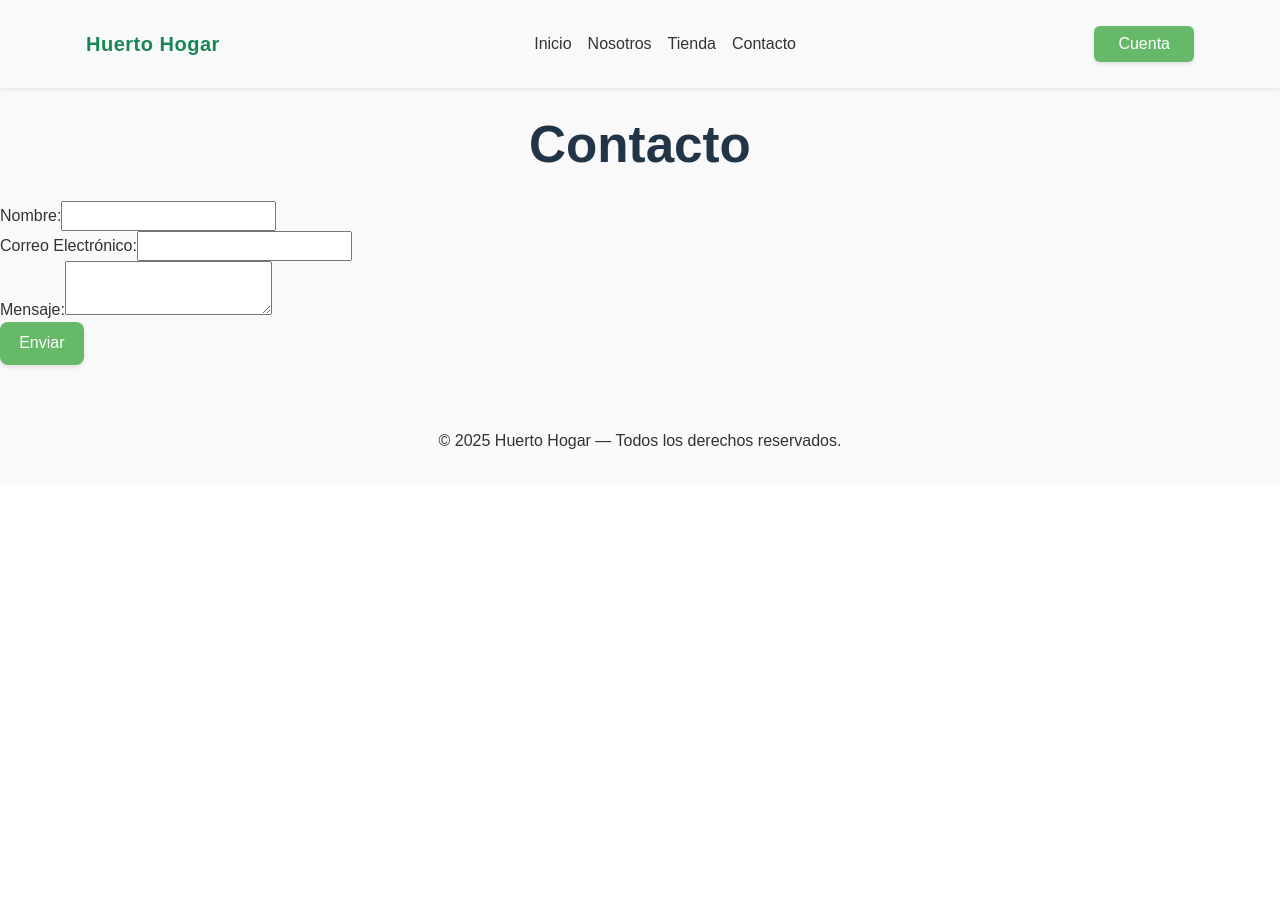
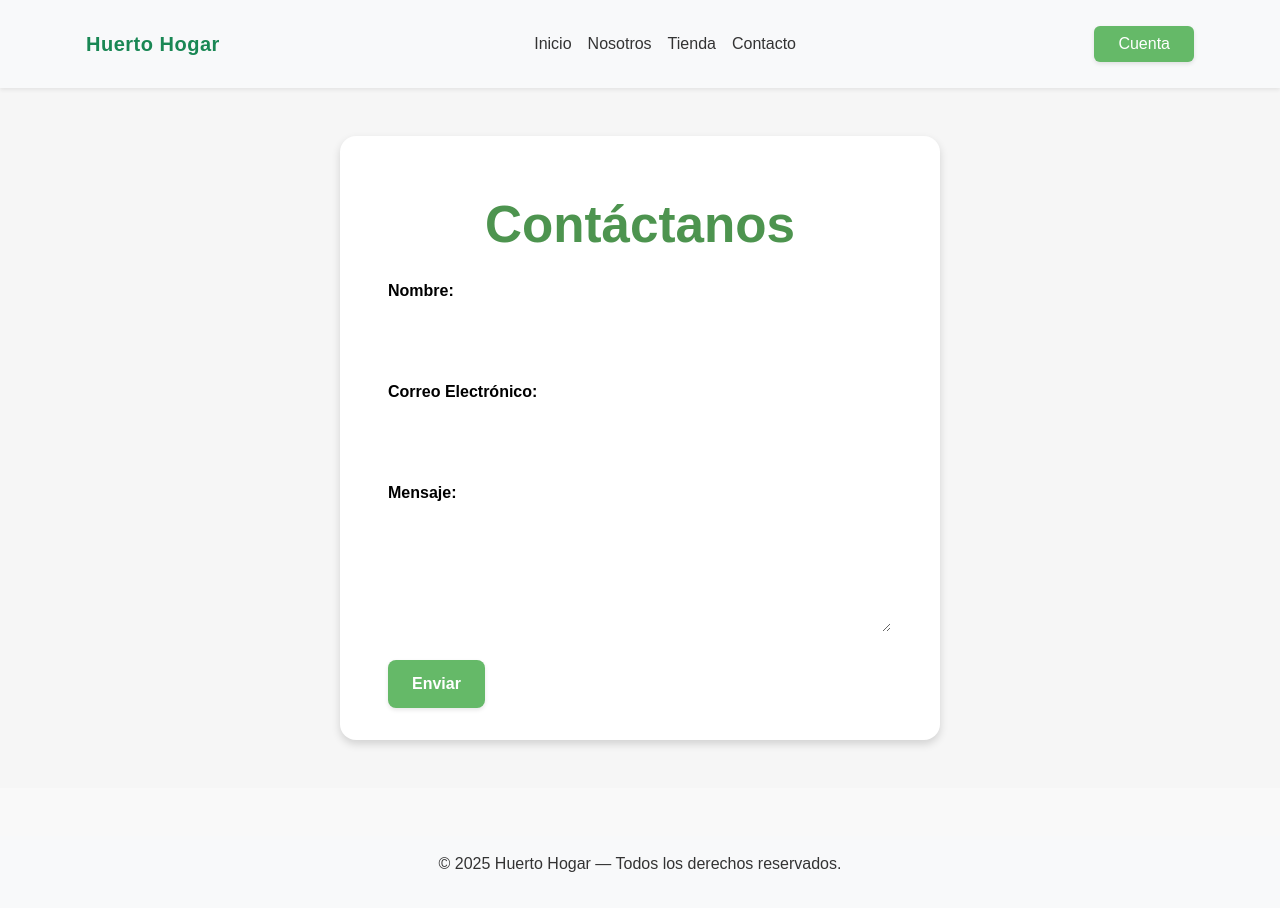
Before and after one commit to Moreella/huerto-hogar-2, a React (Vite) app in the folder frontend/: page /contacto in a window 1280 px wide. Before the commit the page ends 800 px from the top, so only its background shows below. Built offline with nearby package versions, Linux system fonts and the light colour scheme.

Commit message:
css terminados

```diff
--- /dev/null
+++ b/frontend/src/components/CarritoContext.jsx
@@ -0,0 +1,52 @@
+import { createContext, useContext, useState } from "react";
+
+const CarritoContext = createContext();
+
+export function useCarrito() {
+  return useContext(CarritoContext);
+}
+
+// 3️ Componente proveedor (envolverá toda la app)
+export function CarritoProvider({ children }) {
+  const [carrito, setCarrito] = useState([]);
+
+  // Agregar producto
+  const agregarProducto = (producto) => {
+    setCarrito((prev) => {
+      const existente = prev.find((item) => item.id === producto.id);
+      if (existente) {
+        // Si ya existe, solo aumentamos cantidad
+        return prev.map((item) =>
+          item.id === producto.id
+            ? { ...item, cantidad: item.cantidad + 1 }
+            : item
+        );
+      }
+      return [...prev, { ...producto, cantidad: 1 }];
+    });
+  };
+
+  // Eliminar producto
+  const eliminarProducto = (id) => {
+    setCarrito((prev) => prev.filter((item) => item.id !== id));
+  };
+
+  // Vaciar carrito
+  const vaciarCarrito = () => setCarrito([]);
+
+  // Calcular total
+  const total = carrito.reduce(
+    (acc, item) => acc + item.precio * item.cantidad,
+    0
+  );
+
+  return (
+    <CarritoContext.Provider
+      value={{ carrito, agregarProducto, eliminarProducto, vaciarCarrito, total }}
+    >
+      {children}
+    </CarritoContext.Provider>
+  );
+
+
+}
--- a/frontend/src/main.jsx
+++ b/frontend/src/main.jsx
@@ -6,9 +6,11 @@ import "bootstrap/dist/css/bootstrap.min.css";
 import "bootstrap/dist/js/bootstrap.bundle.min.js";
 import './styles/style-buttons.css';
 
-
+import { CarritoProvider } from "./components/CarritoContext.jsx";
 ReactDOM.createRoot(document.getElementById("root")).render(
   <React.StrictMode>
+    <CarritoProvider>
     <App />
+    </CarritoProvider>
   </React.StrictMode>
 );
--- a/frontend/src/pages/Contacto.jsx
+++ b/frontend/src/pages/Contacto.jsx
@@ -1,22 +1,29 @@
+import 'bootstrap/dist/css/bootstrap.min.css';
+import '../styles/Contacto.css';
+
 export default function Contacto() {
   return (
-        <main>
-            <div>
-                <h1>Contacto</h1>
-                <form>
-                    <div>
+    <main className="contacto-container">
+      <div className="contacto-wrapper">
+        <h1 className="contacto-title">Contáctanos</h1>
+
+        <form className="contacto-form">
+          <div className="form-group">
             <label htmlFor="nombre">Nombre:</label>
             <input type="text" id="nombre" name="nombre" required />
           </div>
-                    <div>
+
+          <div className="form-group">
             <label htmlFor="email">Correo Electrónico:</label>
             <input type="email" id="email" name="email" required />
           </div>
-                    <div>
+
+          <div className="form-group">
             <label htmlFor="mensaje">Mensaje:</label>
             <textarea id="mensaje" name="mensaje" required></textarea>
           </div>
-                    <button type="submit">Enviar</button>
+
+          <button type="submit" className="btn-enviar">Enviar</button>
         </form>
       </div>
     </main>
--- a/frontend/src/pages/Login.jsx
+++ b/frontend/src/pages/Login.jsx
@@ -1,22 +1,26 @@
+import 'bootstrap/dist/css/bootstrap.min.css';
+import '../styles/Login.css';
+
 export default function Login() {
   return (
-    <main >
-      <div>
-        <form>
-          <div>
+    <main className="login-container">
+      <div className="login-card">
+        <h2>Iniciar Sesión</h2>
+        <form className="login-form">
+          <div className="form-group">
             <label htmlFor="email">Correo Electrónico:</label>
             <input type="email" id="email" name="email" required />
           </div>
-          <div>
+          <div className="form-group">
             <label htmlFor="password">Contraseña:</label>
             <input type="password" id="password" name="password" required />
           </div>
-          <button type="submit">Iniciar Sesión</button>
+          <button type="submit" className="btn-login">Iniciar Sesión</button>
         </form>
-        <p>¿No tienes una cuenta? <a href="/register">Regístrate aquí</a></p>
-
+        <p className="login-register">
+          ¿No tienes una cuenta? <a href="/register">Regístrate aquí</a>
+        </p>
       </div>
     </main>
-
   );
 }
--- /dev/null
+++ b/frontend/src/styles/Contacto.css
@@ -0,0 +1,64 @@
+.contacto-container {
+  min-height: 80vh;
+  display: flex;
+  justify-content: center;
+  align-items: center;
+  background-color: #f6f6f6;
+  padding: 3rem 1rem;
+}
+
+.contacto-wrapper {
+  background: #fff;
+  padding: 2rem 3rem;
+  border-radius: 16px;
+  box-shadow: 0 4px 8px rgba(0, 0, 0, 0.15);
+  width: 100%;
+  max-width: 600px;
+}
+
+.contacto-title {
+  text-align: center;
+  margin-bottom: 1.5rem;
+  color: #4d944f;
+  font-weight: 700;
+}
+
+.contacto-form .form-group {
+  margin-bottom: 1.2rem;
+}
+
+.contacto-form label {
+  display: block;
+  font-weight: 600;
+  margin-bottom: 0.5rem;
+  color: #000000;
+}
+
+.contacto-form input,
+.contacto-form textarea {
+  width: 100%;
+  padding: 0.75rem;
+  border-radius: 8px;
+  border: 1px solid #ffffff;
+  font-size: 1rem;
+}
+
+.contacto-form textarea {
+  resize: vertical;
+  height: 120px;
+}
+
+.btn-enviar {
+  background-color: #65b968;
+  color: white;
+  border: none;
+  border-radius: 8px;
+  padding: 0.75rem 1.5rem;
+  font-weight: 600;
+  cursor: pointer;
+  transition: background-color 0.3s ease;
+}
+
+.btn-enviar:hover {
+  background-color: #4d944f;
+}
--- /dev/null
+++ b/frontend/src/styles/Login.css
@@ -0,0 +1,48 @@
+/* src/css/pages/Login.css */
+
+.login-container {
+  display: flex;
+  justify-content: center;
+  align-items: center;
+  height: 80vh;
+  background: #f0f4f1;
+}
+
+.login-card {
+  background: white;
+  padding: 2rem 3rem;
+  border-radius: 16px;
+  box-shadow: 0 4px 8px rgba(0, 0, 0, 0.1);
+  width: 100%;
+  max-width: 400px;
+}
+
+.login-card h2 {
+  text-align: center;
+  margin-bottom: 1.5rem;
+  color: #4d944f;
+}
+
+.login-card input {
+  width: 100%;
+  margin-bottom: 1rem;
+  padding: 0.75rem;
+  border-radius: 8px;
+  border: 1px solid #ccc;
+}
+
+.login-card button {
+  width: 100%;
+  background-color: #65b968;
+  color: white;
+  border: none;
+  border-radius: 8px;
+  padding: 0.75rem;
+  font-weight: 600;
+  cursor: pointer;
+  transition: background-color 0.3s;
+}
+
+.login-card button:hover {
+  background-color: #4d944f;
+}
```
Also changed, not shown: frontend/src/pages/Carrito.jsx (added, +55 -0 lines), frontend/src/styles/Carrito.css (added, +64 -0 lines). Lines whose indentation alone changed are shown as unchanged.
